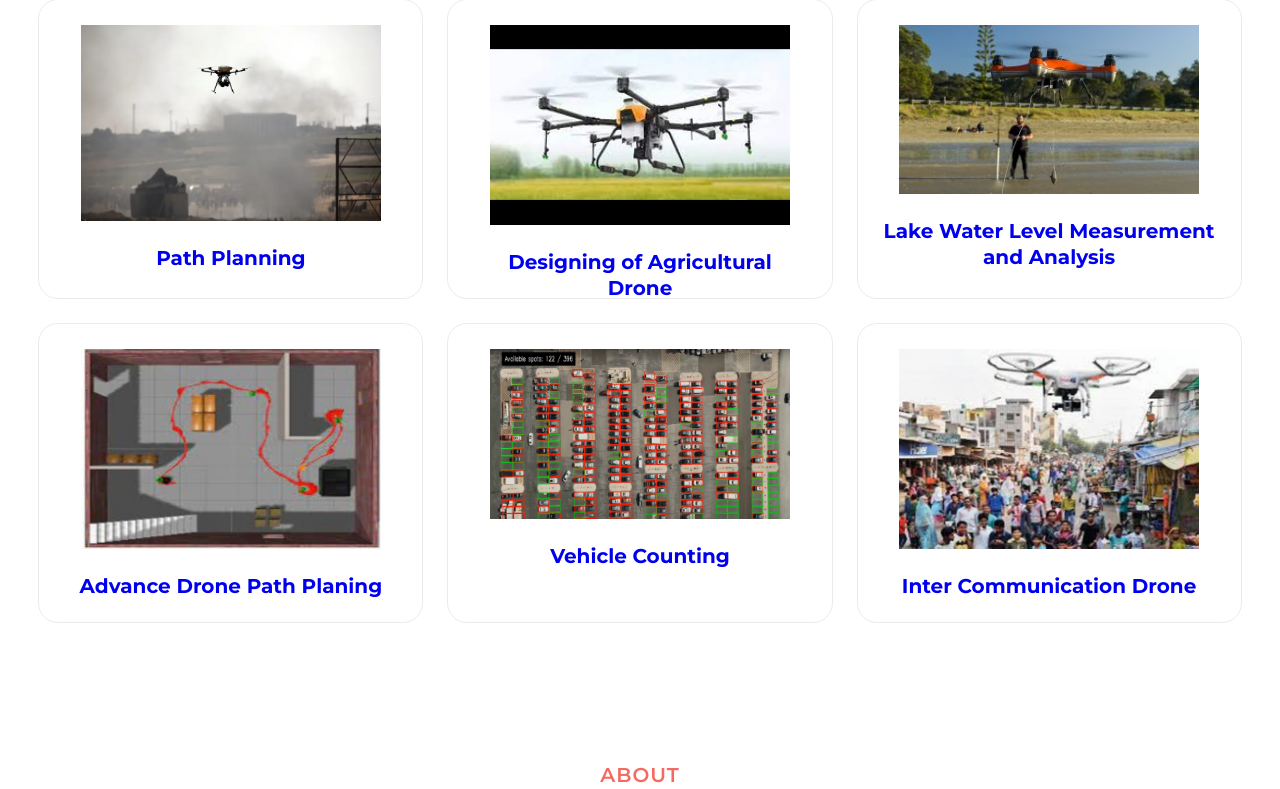
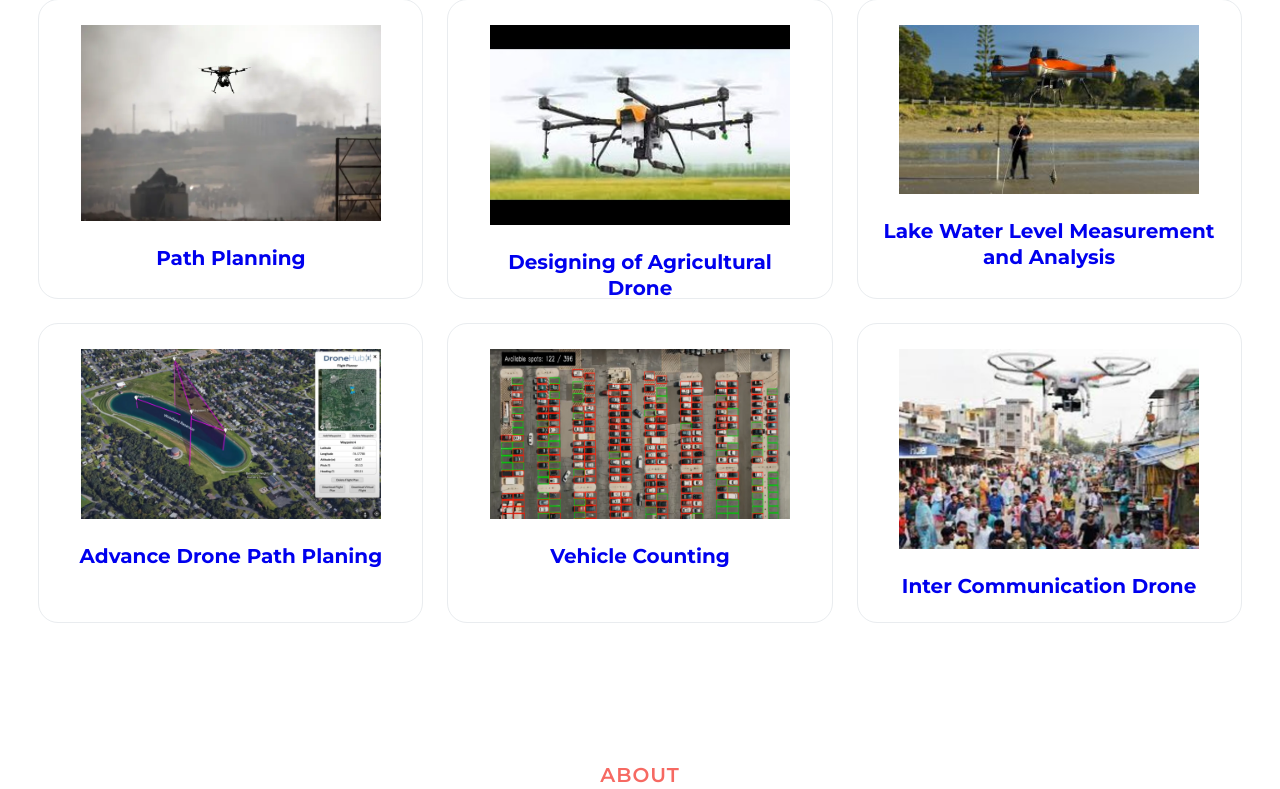
Before and after one commit to SahilPadhiyar18/LJK_DigitalOcean, a Django app: page / in a window 1280 px wide. Shown: the part 1278-2067 px from the top of the page. Run offline with Django 4.2, Linux system fonts and the light colour scheme; parts of the project's set-up code (start-up, migrations or seed data) failed here and were passed over.

Commit message:
Update dronehome.html

```diff
--- a/templates/dronehome.html
+++ b/templates/dronehome.html
@@ -101,7 +101,7 @@
             </div>
 
             <div class="box">
-                <img src="{% static 'img/advance.jpg'%}" class="responsive">
+                <img src="{% static 'img/course6.png'%}" class="responsive">
                 <h3><a href="/c7">Advance Drone Path Planing</a></h3>
 
             </div>
```
